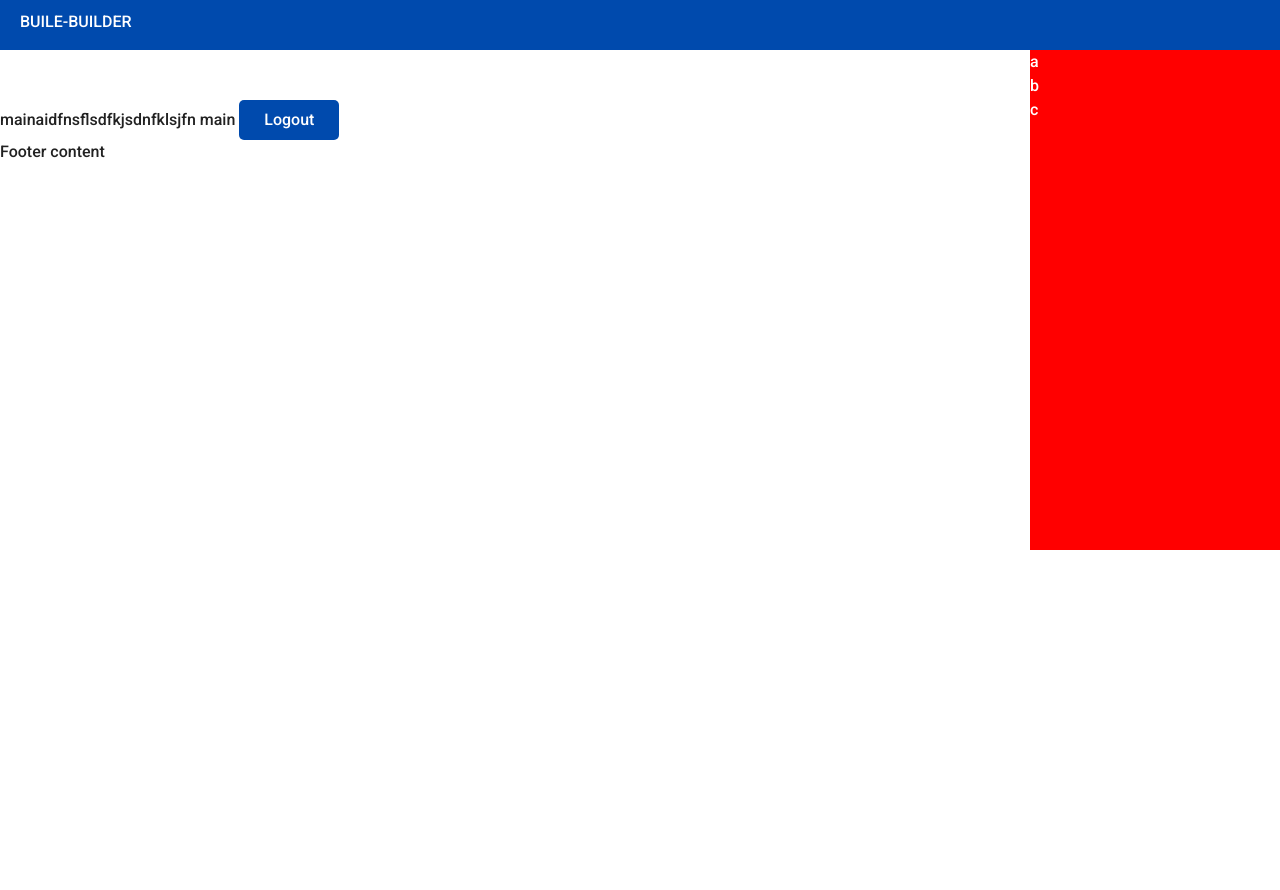
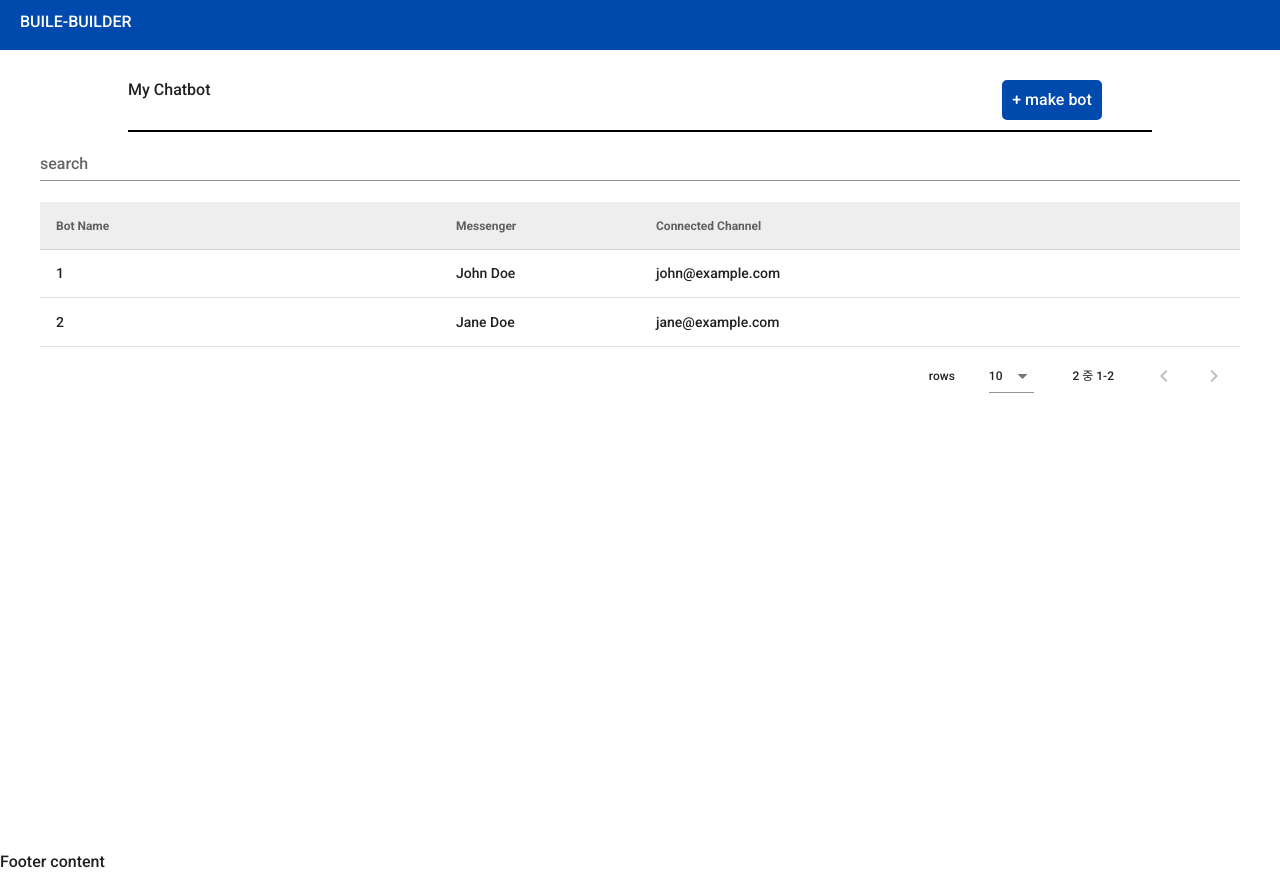
Before and after one commit to dldnr3043/BLUE-BUILDER-FRONTEND, a Vue app: page /main/botList in a window 1280 px wide. Before the commit the page ends 800 px from the top, so only its background shows below. Built offline with nearby package versions, Linux system fonts and the light colour scheme; no server answers; sample sign-in values are in the browser's storage.

Commit message:
bot list 화면 구성중

```diff
--- a/src/assets/scss/common/common.scss
+++ b/src/assets/scss/common/common.scss
@@ -12,8 +12,6 @@
     width: 100px;
     height: 40px;
     border-radius: 5px;
-    margin-top: 50px;
-    margin-right: 20px;
 }
 .bl-btn-light {
     background-color: #007cad;
@@ -21,8 +19,6 @@
     width: 100px;
     height: 40px;
     border-radius: 5px;
-    margin-top: 50px;
-    margin-right: 20px;
 }
 .is-center {
     margin-left: 30%;
@@ -30,3 +26,41 @@
 .main-container {
     display: flex;
 }
+.user-menu{
+    position: absolute;
+    border: 1px solid transparent; // 테두리 투명
+    box-shadow: 0 0 10px rgba(0, 0, 0, 0.5); // 그림자 효과
+    border-radius: 3px;
+    width: 250px;
+    top: 100%;
+    right: 0%;
+    background-color: white;
+    z-index: 1;
+}
+.info-my {
+    display: flex;
+    flex-direction: column;
+}
+li {
+    padding-top: 6px;
+    padding-bottom: 4px;
+}
+.list-service {
+    padding-top: 10px;
+    color: black;
+    list-style-type: none;
+    .last-child{
+        border-bottom: 1px solid #eee;
+    }
+}
+.custom-table {
+    .v-data-table-header th {
+        background-color: #eee;
+    }
+}
+.is-right{
+    display: flex;
+    margin-left: auto;
+    align-items: center;
+    justify-content: center;
+}
--- a/src/assets/scss/layout/layout.scss
+++ b/src/assets/scss/layout/layout.scss
@@ -24,11 +24,3 @@
         color: white;
     }
 }
-.user-menu{
-    position: absolute;
-    width: 250px;
-    height: 500px;
-    top: 100%;
-    right: 0%;
-    background-color: red;
-}
--- a/src/components/layout/UserMenu.vue
+++ b/src/components/layout/UserMenu.vue
@@ -1,7 +1,31 @@
 <template>
     <div class="user-menu">
-        <div class="info-my">a</div>
-        <div class="list-service">b</div>
-        <div class="list-service">c</div>
+        <div class="info-my">
+            <ul class="list-service">
+                <li>{{ $store.getters.userInfo.name }}</li>
+                <li class="last-child">{{ $store.getters.userInfo.email }}</li>
+            </ul>
+            <ul class="list-service">
+                <li><button type="button" @click="logout">로그아웃</button></li>
+            </ul>
+        </div>
     </div>
 </template>
+
+<script>
+import { mixin } from '@/mixin/mixin'
+
+export default {
+    mixins: [
+        mixin
+    ],
+    methods: {
+        logout: function() {
+            let logoutFlag = confirm('로그아웃을 하시겠습니까?')
+            if(logoutFlag) {
+                this.mixin_logout()
+            }
+        },
+    },
+}
+</script>
--- a/src/layout/common/TopHeader.vue
+++ b/src/layout/common/TopHeader.vue
@@ -10,9 +10,9 @@
             </div>
             <div class="account-info">
                 <!-- Your account information display goes here -->
-                <button type="button" class="header-userinfo" @click="clickUserMenuModal">{{ userInfo.email }}</button> <!-- Replace with dynamic account information -->
+                <button type="button" class="header-userinfo" @click="clickUserMenuModal">{{ $store.getters.userInfo.email }}</button> <!-- Replace with dynamic account information -->
             </div>
-            <UserMenu />
+            <UserMenu v-show="userMenuFlag" />
         </div>
     </header>
 </template>
@@ -30,8 +30,7 @@
         },
         data() {
             return {
-                userInfo: {},
-                userMenuFlag: true,
+                userMenuFlag: false,
             }
         },
         methods: {
@@ -44,18 +43,14 @@
             selectUserInfo: async function() {
                 let url = '/api/user/select'
                 let data = {
-                    email: this.userEmail,
-                    password: this.userPassword
+                    accessToken: window.localStorage.getItem('accessToken')
                 };
                 let header = {};
 
                 let res = await this.$post(url, data, header)
 
                 if(!res.data.ERROR_FLAG) {
-                    alert('인증이 완료되었습니다.')
-                    this.setToken(res.data.DATA)
-                    this.setUserInfo()
-                    this.$router.push('/main/botList')
+                    this.$store.dispatch('setUserInfo', res.data.DATA)
                 }
                 else {
                     alert(res.data.ERROR_MSG)
@@ -63,7 +58,7 @@
             },
         },
         mounted() {
-            // this.selectUserInfo()
+            this.selectUserInfo()
             this.sessionTimeoutCheck()
         },
     }
--- a/src/mixin/mixin.js
+++ b/src/mixin/mixin.js
@@ -8,7 +8,7 @@ export const mixin = {
         mixin_logout: async function() {
             let url = '/api/logout'
             let data = {
-                email: this.$store.getters.getUserInfo.email
+                email: this.$store.getters.userInfo.email
             };
             let header = {};
 
--- a/src/store/index.js
+++ b/src/store/index.js
@@ -5,26 +5,19 @@ Vue.use(Vuex)
 
 export default new Vuex.Store({
     state: {
-        token: null,
         userInfo: {},
     },
     getters: {
-        getToken(state) {
-            return state.token
-        },
         isLogin(state) {
             return state.token == null ? false : true
         },
-        getUserInfo(state) {
+        userInfo(state) {
             return state.userInfo
         },
     },
     mutations: {
         initToken(state) {
             state.token = null
-        },
-        setToken(state, newToken) {
-            state.token = newToken
         },
         setUserInfo(state, userInfo) {
             state.userInfo = userInfo
@@ -34,9 +27,6 @@ export default new Vuex.Store({
         initToken: function({commit}) {
             commit('initToken')
         },
-        setToken: function({commit}, newToken) {
-            commit('setToken', newToken)
-        },
         setUserInfo: function({commit}, userInfo) {
             commit('setUserInfo', userInfo)
         },
--- a/src/views/auth/Login.vue
+++ b/src/views/auth/Login.vue
@@ -43,7 +43,6 @@ export default {
             if(!res.data.ERROR_FLAG) {
                 alert('인증이 완료되었습니다.')
                 this.setToken(res.data.DATA)
-                this.setUserInfo()
                 this.$router.push('/main/botList')
             }
             else {
@@ -52,17 +51,9 @@ export default {
         },
 
         setToken: function(tokenInfo) {
-            this.$store.dispatch('setToken', tokenInfo)
             window.localStorage.setItem('accessToken', tokenInfo.accessToken)
             window.localStorage.setItem('accessTokenExpirationTime', tokenInfo.accessTokenExpirationTime)
             window.localStorage.setItem('refreshToken', tokenInfo.refreshToken)
-        },
-
-        setUserInfo: function() {
-            let userInfo = {
-                email: this.userEmail
-            }
-            this.$store.dispatch('setUserInfo', userInfo)
         },
 
         moveSignUp: function() {
--- a/src/views/main/BotList.vue
+++ b/src/views/main/BotList.vue
@@ -1,9 +1,27 @@
 <template>
-    <div>
+    <v-app>
+        <div class="bot-list-table">
+            <div class="header-area">
+                <span>My Chatbot</span>
+                <button type="button" class="bl-btn-fill is-right" style="margin-top: 30px; margin-right: 50px; margin-bottom: 10px;">+ make bot</button>
+            </div>
 
-        mainaidfnsflsdfkjsdnfklsjfn main
-        <button type="button" class="bl-btn-fill" @click="logout">Logout</button>
-    </div>
+            <v-data-table
+                :headers="headers"
+                :items="botList"
+                :search="search"
+                class="custom-table"
+                :footer-props="{
+                    'items-per-page-options': [5, 10, 15],
+                    'items-per-page-text': 'rows'
+                }"
+            >
+            <template v-slot:top>
+                <v-text-field v-model="search" label="search"></v-text-field>
+            </template>
+            </v-data-table>
+        </div>
+    </v-app>
 </template>
 
 <script>
@@ -15,7 +33,16 @@ export default {
     ],
     data() {
         return {
-
+            search: '',
+            headers: [
+                { text: 'Bot Name', value: 'botName', width: '400px' },
+                { text: 'Messenger', value: 'messenger', width: '200px' },
+                { text: 'Connected Channel', value: 'connectedChannel', width: '600px' },
+            ],
+            botList: [
+                { botName: 1, messenger: 'John Doe', connectedChannel: 'john@example.com', authentication: 'master' },
+                { botName: 2, messenger: 'Jane Doe', connectedChannel: 'jane@example.com', authentication: 'user' },
+            ]
         }
     },
     methods: {
@@ -32,3 +59,18 @@ export default {
     },
 }
 </script>
+
+<style>
+.bot-list-table{
+    display: flex;
+    align-items: center;
+    flex-direction: column;
+    width: 100vw;
+}
+.header-area{
+    display: flex;
+    align-items: center;
+    width: 80%;
+    border-bottom: 2px solid black;
+}
+</style>
```
